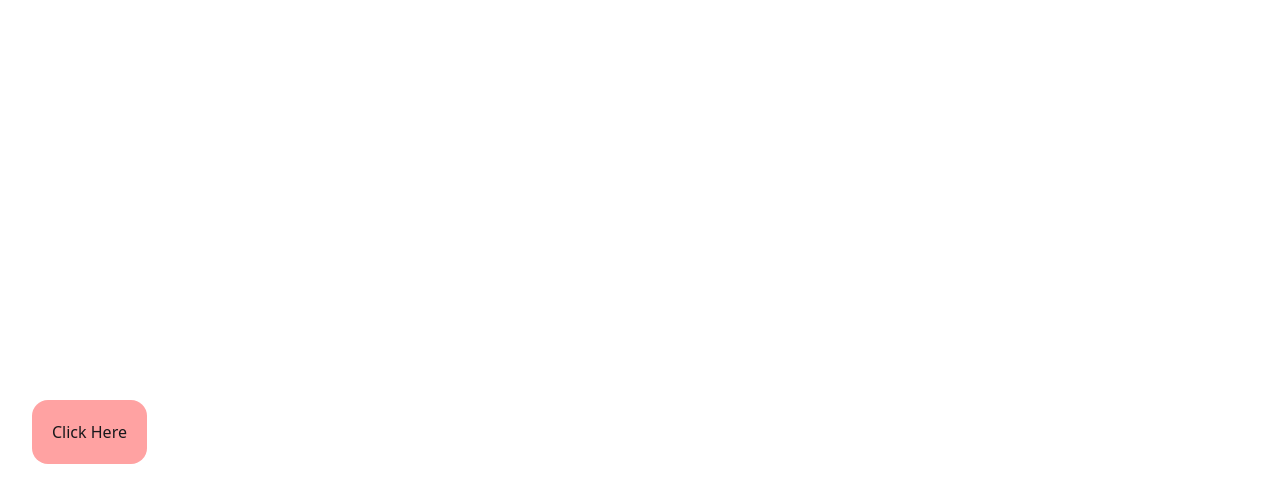
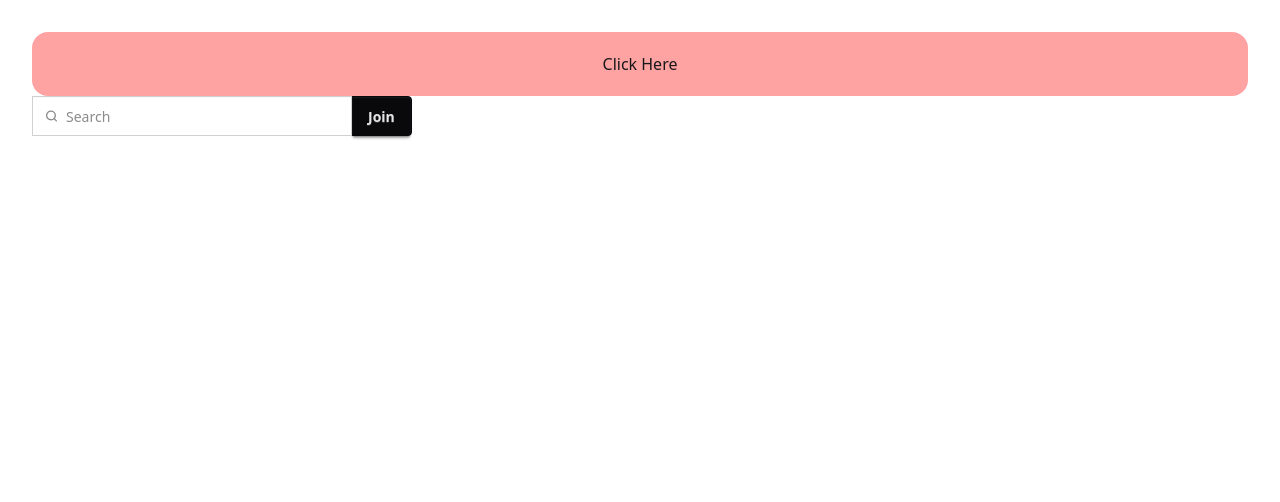
Before and after one commit to Ishrz/Weather-Application-using-Redux, a React (Vite) app: page / in a window 1280 px wide. Shown: the top 502 px of the page. Built offline with nearby package versions, Linux system fonts and the light colour scheme.

Commit message:
90% logic done only ui is pending

```diff
--- a/src/App.jsx
+++ b/src/App.jsx
@@ -1,6 +1,7 @@
 import './App.css'
 import {useDispatch, useSelector} from 'react-redux'
 import {fetchWeather} from './store/actions/weatherAction'
+import Search from './components/Search'
 
 const App = () => {
   const dispatch=useDispatch()
@@ -15,10 +16,11 @@
 
 
   return (
-    <div className='w-full h-screen flex place-items-center'>
+    <div className='w-full h-screen flex flex-col'>
       <button onClick={clickHandler} className='bg-red-300 p-5 rounded-2xl'>
         Click Here
       </button>
+      <Search/>
     </div>
   )
 }
--- /dev/null
+++ b/src/components/Search.jsx
@@ -0,0 +1,28 @@
+const Search = () => {
+  return (
+    <div className="join">
+      <label className="input">
+        <svg
+          className="h-[1em] opacity-50"
+          xmlns="http://www.w3.org/2000/svg"
+          viewBox="0 0 24 24"
+        >
+          <g
+            strokeLinejoin="round"
+            strokeLinecap="round"
+            strokeWidth="2.5"
+            fill="none"
+            stroke="currentColor"
+          >
+            <circle cx="11" cy="11" r="8"></circle>
+            <path d="m21 21-4.3-4.3"></path>
+          </g>
+        </svg>
+        <input type="search" required placeholder="Search" />
+      </label>
+      <button className="btn btn-neutral join-item">Join</button>
+    </div>
+  );
+};
+
+export default Search;
```
